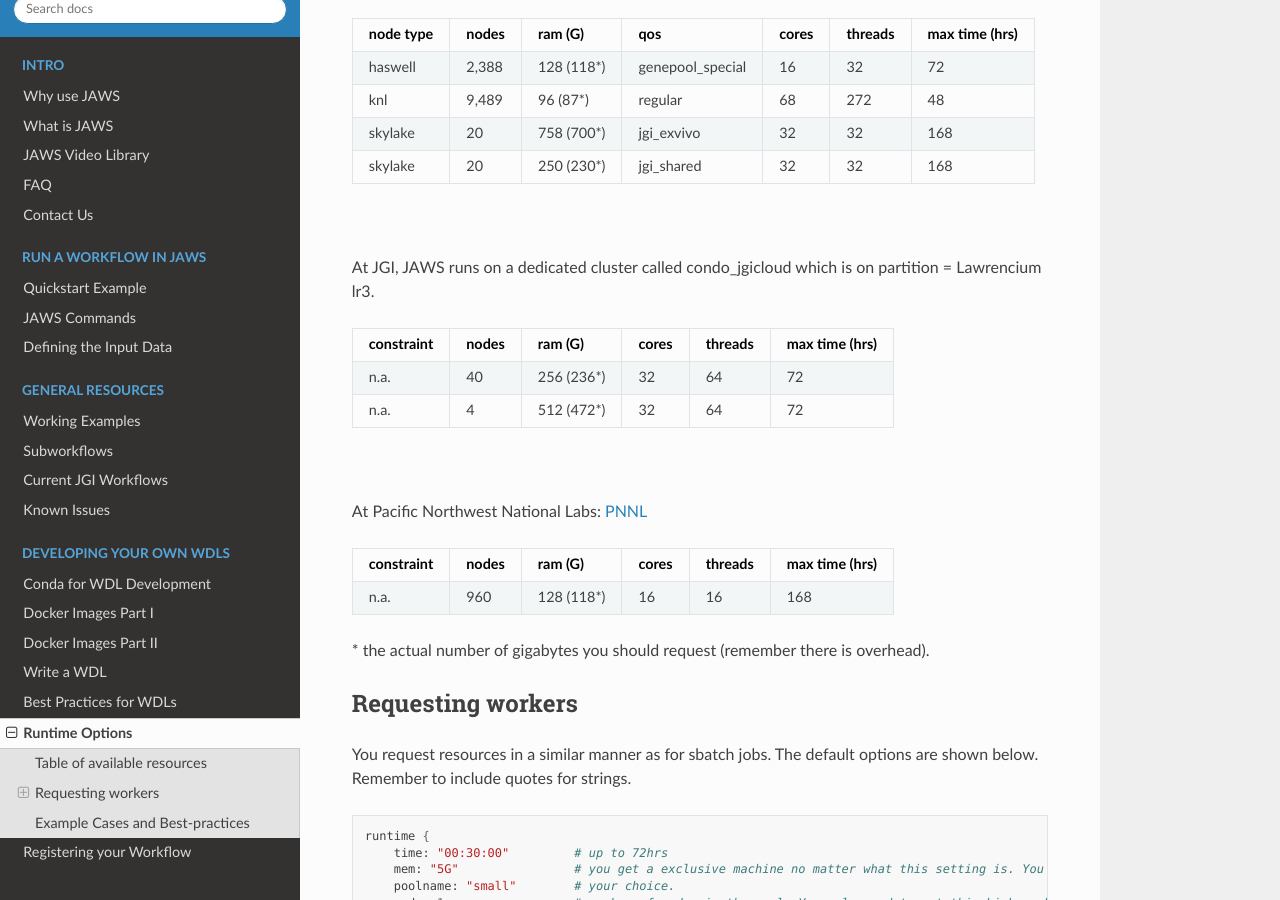
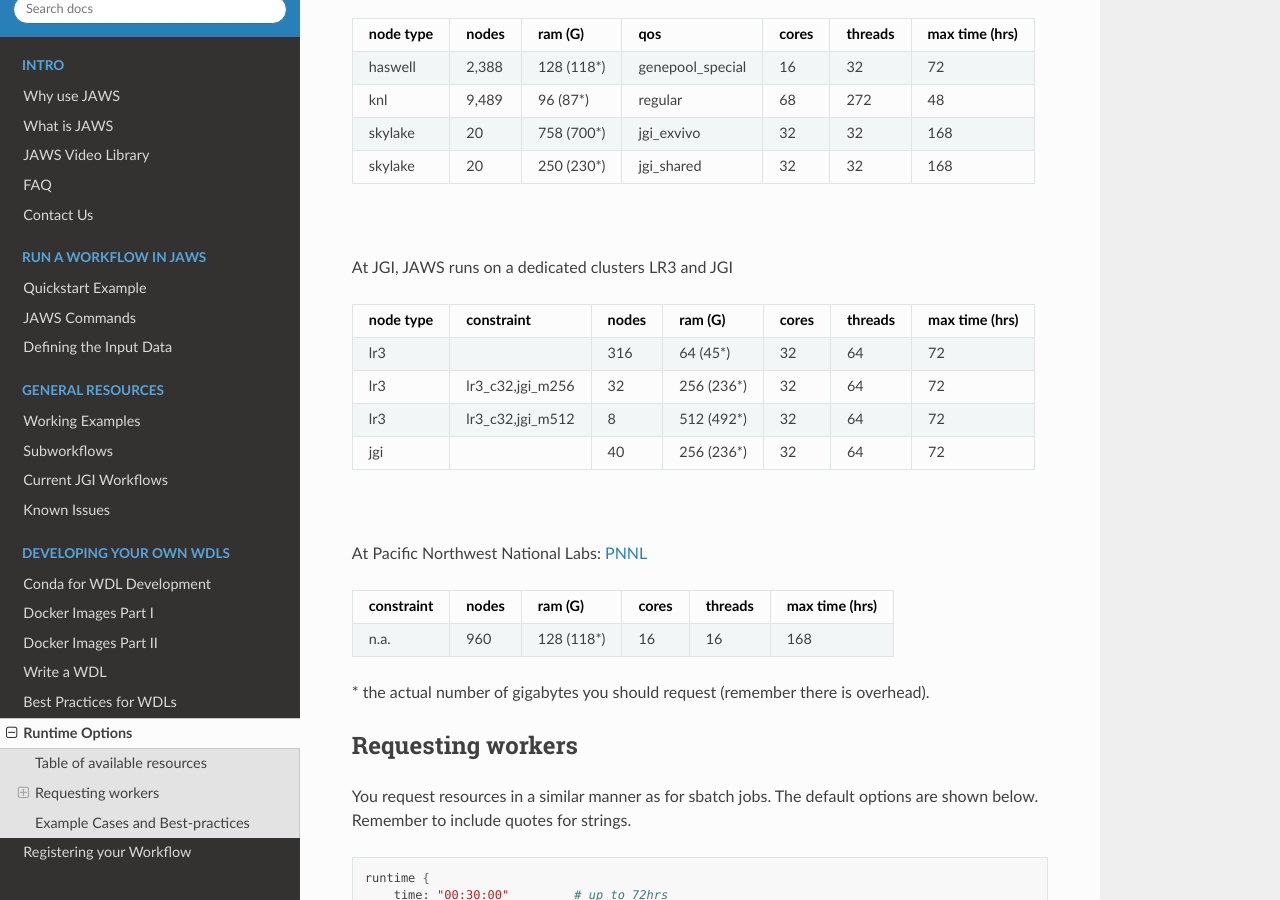
Before and after one commit to JGI-Bioinformatics/jaws, a Sphinx documentation site: the page built from docs/sphinx/source/Specifications/configuringJTM_in_wdls.rst, in a window 1280 px wide and 900 px high, scrolled down 665 px. Built offline with Sphinx 7.4.7 and the Read the Docs theme 2.0.0, drawn with Linux system fonts in a browser that asks for light colours; pages that are not in the unit, such as notebooks, are missing from menus.

Commit message:
Updated doc for lr3 256 and 512G nodes

```diff
--- a/docs/sphinx/source/Specifications/configuringJTM_in_wdls.rst
+++ b/docs/sphinx/source/Specifications/configuringJTM_in_wdls.rst
@@ -36,15 +36,19 @@ On Cori, JAWS runs on a dedicated cluster.
 
 |
 
-At JGI, JAWS runs on a dedicated cluster called condo_jgicloud which is on partition = Lawrencium lr3.
+At JGI, JAWS runs on a dedicated clusters LR3 and JGI
 
-+-----------+-----+----------+-----+-------+--------------+
-|constraint |nodes| ram (G)  |cores|threads|max time (hrs)|
-+===========+=====+==========+=====+=======+==============+
-| n.a.      |  40 |256 (236*)|  32 |  64   |      72      |
-+-----------+-----+----------+-----+-------+--------------+
-| n.a.      |  4  |512 (472*)|  32 |  64   |      72      |
-+-----------+-----+----------+-----+-------+--------------+
++---------+------------------+-----+----------+-----+-------+--------------+
+|node type|    constraint    |nodes| ram (G)  |cores|threads|max time (hrs)|
++=========+==================+=====+==========+=====+=======+==============+
+|     lr3 |                  | 316 |  64 (45*)|  32 |  64   |      72      |
++---------+------------------+-----+----------+-----+-------+--------------+
+|     lr3 | lr3_c32,jgi_m256 | 32  |256 (236*)|  32 |  64   |      72      |
++---------+------------------+-----+----------+-----+-------+--------------+
+|     lr3 | lr3_c32,jgi_m512 | 8   |512 (492*)|  32 |  64   |      72      |
++---------+------------------+-----+----------+-----+-------+--------------+
+|     jgi |                  | 40  |256 (236*)|  32 |  64   |      72      |
++---------+------------------+-----+----------+-----+-------+--------------+
 
 |
 
```
